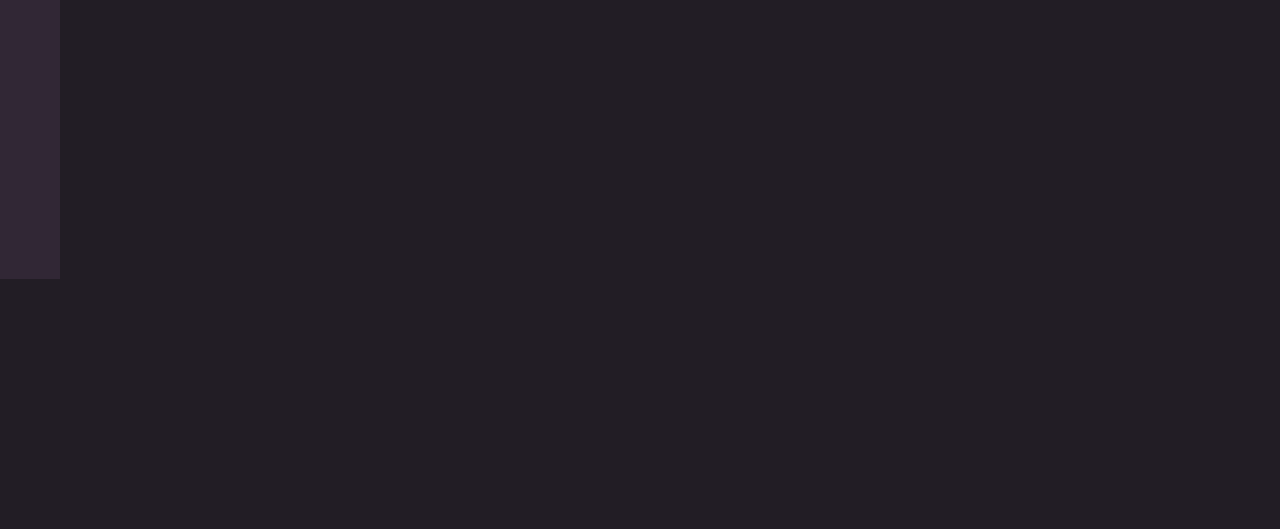
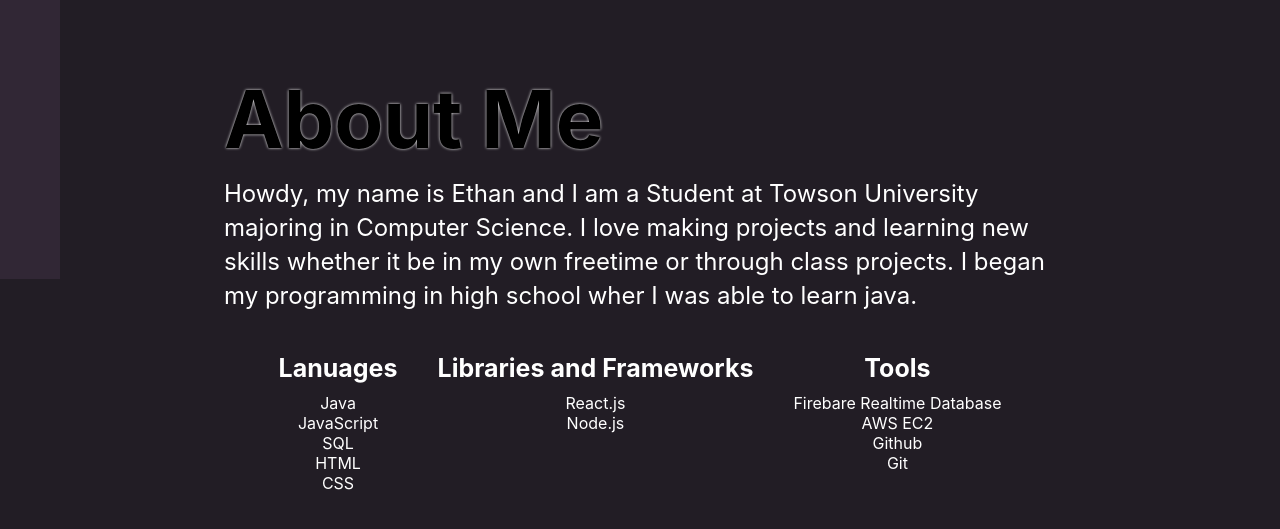
Before and after one commit to edobbin/edobbi.co-2.0, a React (Create React App) app in the folder edobbi/: page / in a window 1280 px wide. Shown: the part 521-1050 px from the top of the page. Before the commit the page ends 800 px from the top, so only its background shows below. Built offline with nearby package versions, Linux system fonts and the light colour scheme.

Commit message:
improvements

```diff
--- a/edobbi/src/App.js
+++ b/edobbi/src/App.js
@@ -10,6 +10,7 @@ function App() {
     <Nav name = 'dob'/>
     <div className='container'>
     <Home/>
+    <About />
 
 
     </div>
--- a/edobbi/src/components/sections/about/about.css
+++ b/edobbi/src/components/sections/about/about.css
@@ -0,0 +1,48 @@
+*{
+    box-sizing: border-box;
+    margin: 0;
+    padding: 0;
+}
+.containerA{
+    margin-top: 10%;
+    margin-bottom: 10%;
+
+    justify-content: space-around;
+}
+.AM{
+    text-align:start;
+    font-size: 24px;
+    line-height: 34px;
+}
+.title{
+    color: rgb(0, 0, 0);
+    text-shadow: white 0px 0px 3px;
+    margin-top: 10px;
+    margin-bottom: 10px;
+    font-size: 80px;
+    text-align: left;
+}
+.skills{
+    color: white;
+    display: flex;
+    justify-content: center;
+    text-align: center;
+}
+.skills ul{
+    list-style: none;
+}
+.skill_title{
+    font-size: 25px;
+    text-align: center;
+}
+
+.languages{
+    margin: 20px;
+}
+.LanF{
+    margin: 20px;
+}
+
+.Tools{
+    margin: 20px;
+}
--- a/edobbi/src/components/sections/about/about.js
+++ b/edobbi/src/components/sections/about/about.js
@@ -3,14 +3,15 @@ import './about.css'
 
 const about = () => {
     return (
-        <div>
-            <h2>About Me</h2>
-      <p>Howdy, my name is Ethan and I am a Student at Towson University majoring in Computer Science. I love making projects and learning new skills whether it be in my own freetime or through class projects. I began my programming in high school wher I was able to learn java.</p>
+        <div className='containerA'>
+            <h2 className='title'>About Me</h2>
+            <p className='AM'>Howdy, my name is Ethan and I am a Student at Towson University majoring in Computer Science. I love making projects and learning new skills whether it be in my own freetime or through class projects. I began my programming in high school wher I was able to learn java.</p>
       <br></br>
       <p></p>
       <div className='skills'>
-        <div className='lanuages'>
-            <h4>Lanuages</h4>
+
+        <div className='languages'>
+            <h4 className='skill_title'>Lanuages</h4>
           <ul>
             <li>Java</li>
             <li>JavaScript</li>
@@ -19,6 +20,25 @@ const about = () => {
             <li>CSS</li>
           </ul>
         </div>
+
+        <div className='LanF'>
+          <h4 className='skill_title'>Libraries and Frameworks</h4>
+          <ul>
+            <li>React.js</li>
+            <li>Node.js</li>
+          </ul>
+        </div>
+
+        <div className='Tools'>
+          <h4 className='skill_title'>Tools</h4>
+          <ul>
+            <li>Firebare Realtime Database</li>
+            <li>AWS EC2</li>
+            <li>Github</li>
+            <li>Git</li>
+          </ul>
+        </div>
+
       </div>
         </div>
     );
--- a/edobbi/src/components/sections/home/home.css
+++ b/edobbi/src/components/sections/home/home.css
@@ -6,8 +6,8 @@
 }.containerH{
 
     margin-top: 10%;
+    margin-bottom: 10%;
     display: flex;
-
     justify-content: space-around;
 }
 
```
